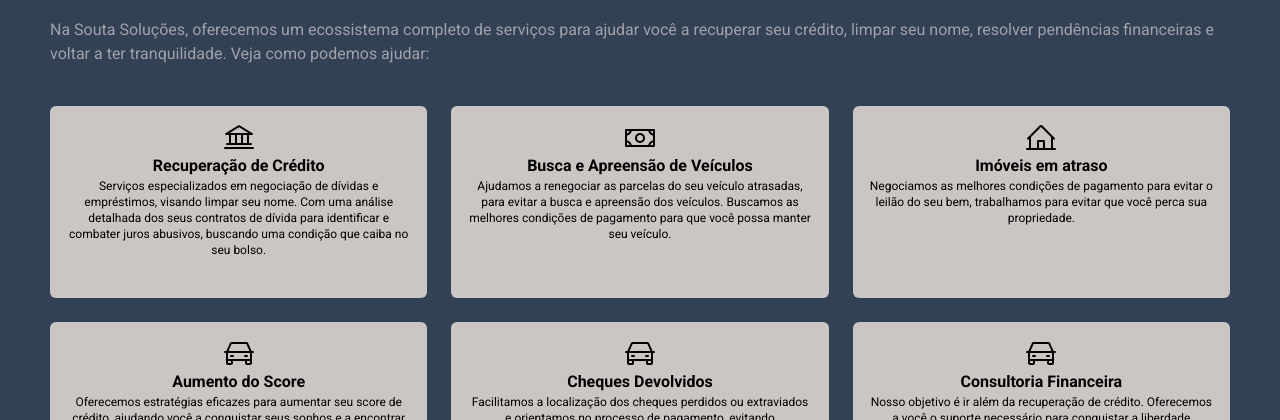
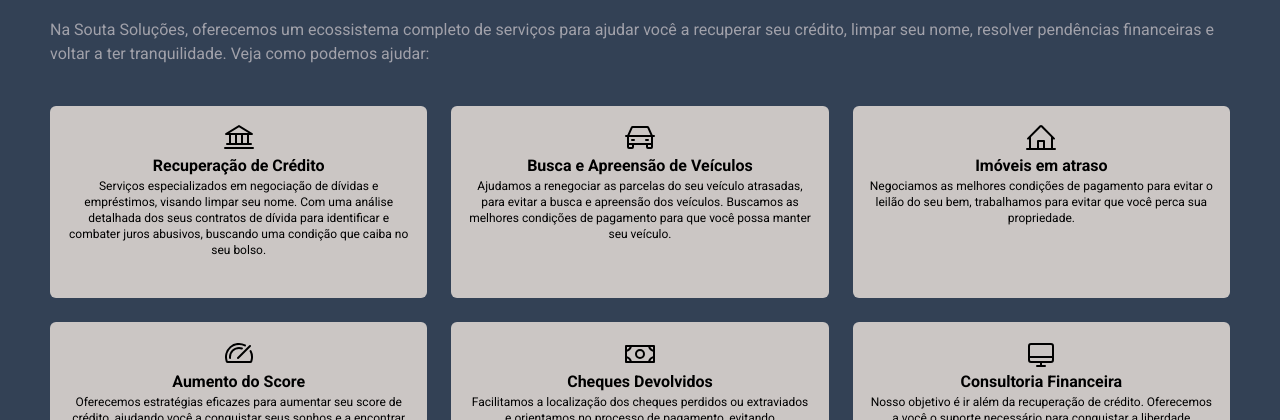
Before and after one commit to PedroDmMaia/Souta_Solucoes, a React (Vite) app: page / in a window 1280 px wide. Shown: the part 822-1242 px from the top of the page. Built offline with nearby package versions, Linux system fonts and the light colour scheme.

Commit message:
changing the icons

```diff
--- a/src/components/button.tsx
+++ b/src/components/button.tsx
@@ -16,7 +16,7 @@ export function Button({ children, link }: ButtonProps) {
   return (
     <button
       type="button"
-      className="md:ml-8 py-2 px-3 w-36 bg-transparent border-2 border-corTexto text-corTexto hover:bg-corTexto hover:border-transparent hover:text-white rounded-md font-semibold scroll-smooth"
+      className="md:ml-8 py-2 px-3 w-36 bg-transparent border-2 border-corTexto text-corTexto hover:bg-corTexto hover:border-transparent hover:text-white rounded-md font-semibold ease-in-out duration-300"
     >
       <a href={`#${link}`} onClick={handleClick}>
         {children}
--- a/src/sections/services.tsx
+++ b/src/sections/services.tsx
@@ -1,4 +1,11 @@
-import { Bank, Car, HouseLine, Money } from '@phosphor-icons/react'
+import {
+  Bank,
+  Car,
+  Desktop,
+  HouseLine,
+  Money,
+  Speedometer,
+} from '@phosphor-icons/react'
 
 export function Services() {
   return (
@@ -32,7 +39,7 @@ export function Services() {
         </div>
 
         <div className="flex flex-col items-center bg-cor-fundo rounded-md text-center p-4 lg:h-48">
-          <Money size={32} />
+          <Car size={32} />
           <span className="font-semibold">Busca e Apreensão de Veículos</span>
           <p className="text-xs">
             Ajudamos a renegociar as parcelas do seu veículo atrasadas, para
@@ -51,7 +58,7 @@ export function Services() {
         </div>
 
         <div className="flex flex-col items-center bg-cor-fundo rounded-md text-center p-4 lg:h-48">
-          <Car size={32} />
+          <Speedometer size={32} />
           <span className="font-semibold">Aumento do Score</span>
           <p className="text-xs">
             Oferecemos estratégias eficazes para aumentar seu score de crédito,
@@ -61,7 +68,7 @@ export function Services() {
         </div>
 
         <div className="flex flex-col items-center bg-cor-fundo rounded-md text-center p-4 lg:h-48">
-          <Car size={32} />
+          <Money size={32} />
           <span className="font-semibold">Cheques Devolvidos</span>
           <p className="text-xs">
             Facilitamos a localização dos cheques perdidos ou extraviados e
@@ -71,7 +78,7 @@ export function Services() {
         </div>
 
         <div className="flex flex-col items-center bg-cor-fundo rounded-md text-center p-4 lg:h-48">
-          <Car size={32} />
+          <Desktop size={32} />
           <span className="font-semibold">Consultoria Financeira</span>
           <p className="text-xs">
             Nosso objetivo é ir além da recuperação de crédito. Oferecemos a
```
